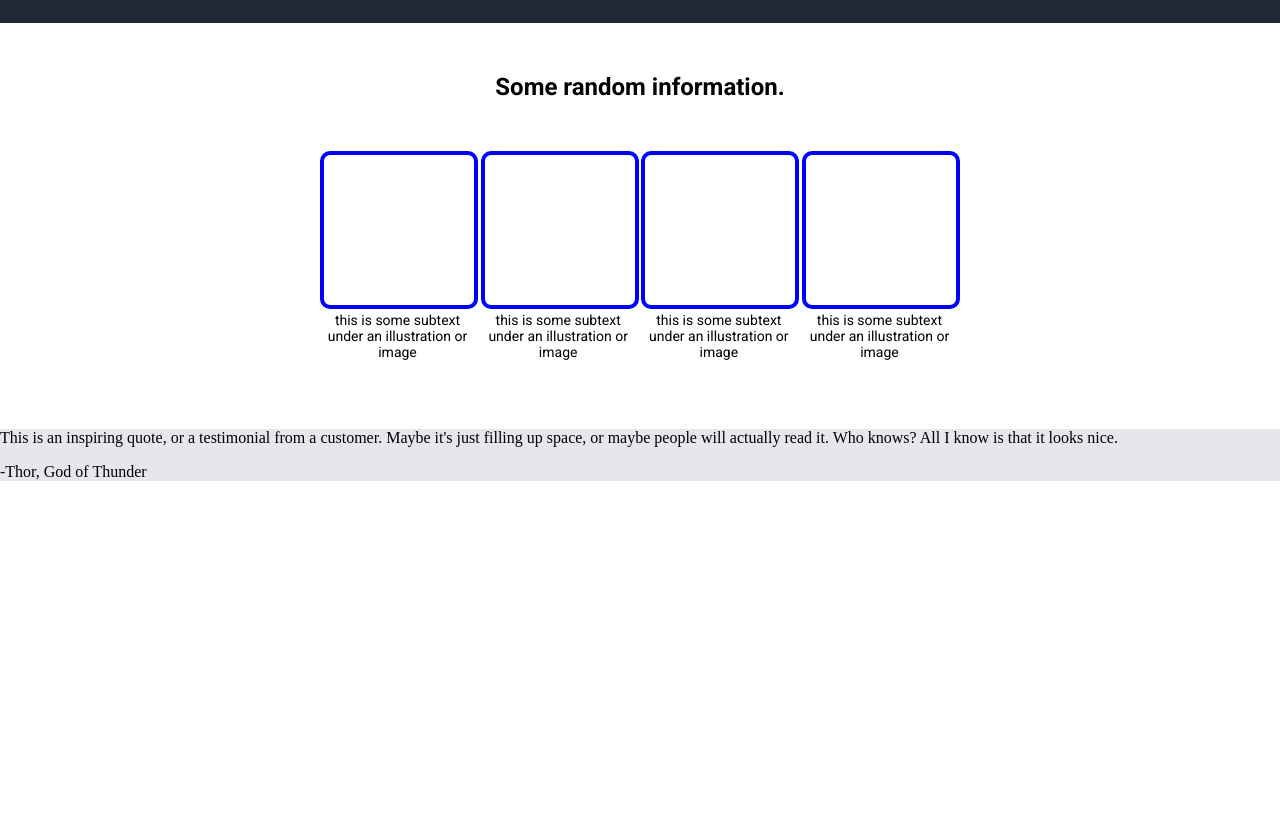
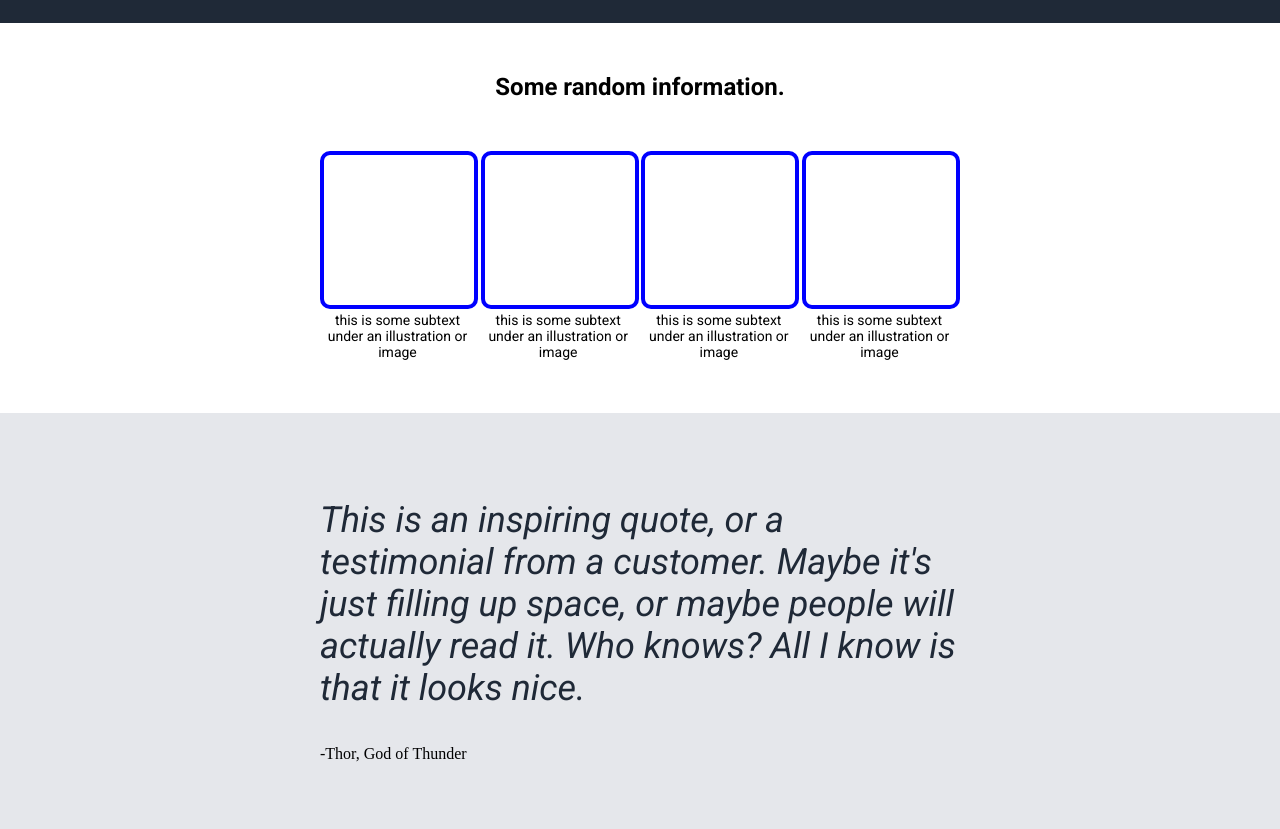
Before and after one commit to hellokristinafaye/Odin, a plain HTML site: page index.html in a window 1280 px wide. Shown: the part 480-1309 px from the top of the page. Before the commit the page ends 977 px from the top, so only its background shows below. Drawn offline with Linux system fonts and the light colour scheme.

Commit message:
heck yeah successful center

```diff
--- a/index.html
+++ b/index.html
@@ -74,7 +74,7 @@
 
             <div class="quote-container">
 
-                <p class="quote">
+                <p class="quote-text">
                     This is an inspiring quote, or a testimonial from a customer. Maybe it's just filling up space, or maybe people will actually read it. Who knows? All I know is that it looks nice.
                 </p>
                 <p class="thor">-Thor, God of Thunder</p>
--- a/style.css
+++ b/style.css
@@ -95,3 +95,15 @@ main {
 .quote {
     background: #E5E7EB;
 }
+.quote-container {
+    width: 50%;
+    padding: 50px 100px;
+    margin: 0 auto;
+}
+.quote-text {
+    font-family: roboto;
+    font-size: 36px;
+    font-weight: light;
+    font-style: italic;
+    color: #1F2937;
+}
```
